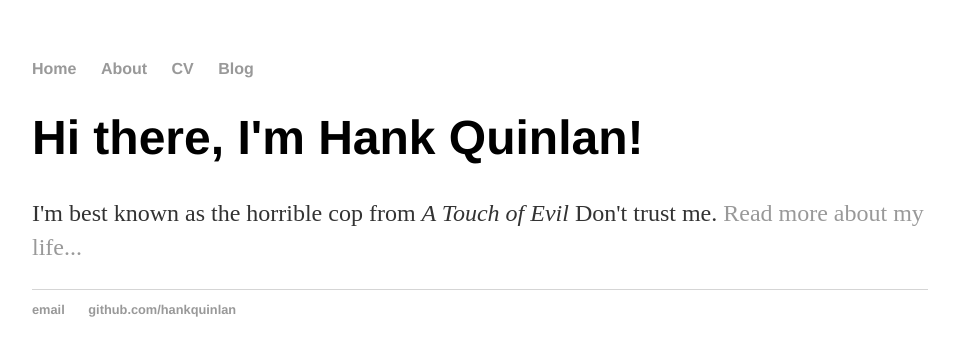
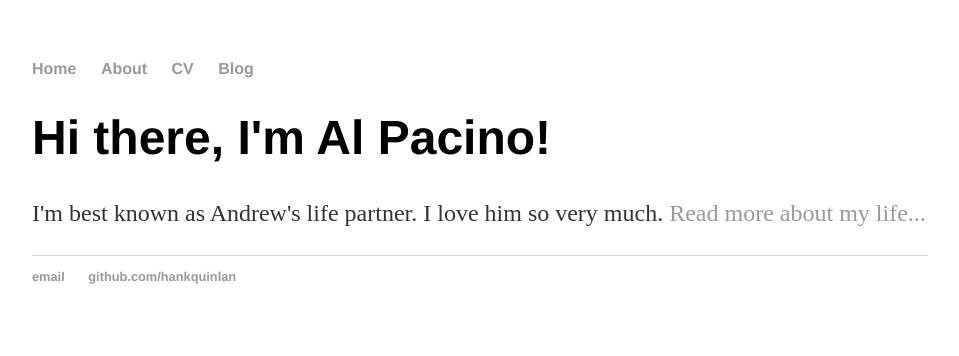
Before and after one commit to alfonsopacino/aalfonsopacinol, a Jekyll site: the page built from index.html, in a window 1280 px wide. Shown: the top 356 px of the page, without its empty margins (160-1119 px from the left). Built offline with Jekyll 4.4.1, drawn with Linux system fonts in a browser that asks for light colours.

Commit message:
Update index.html
change to Al Pacino

```diff
--- a/index.html
+++ b/index.html
@@ -1,8 +1,8 @@
 ---
 layout: default
-title: Hank Quinlan, Horrible Cop
+title: Al Pacino, the best dog
 ---
 <div class="blurb">
-	<h1>Hi there, I'm Hank Quinlan!</h1>
-	<p>I'm best known as the horrible cop from <em>A Touch of Evil</em> Don't trust me. <a href="/about">Read more about my life...</a></p>
+	<h1>Hi there, I'm Al Pacino!</h1>
+	<p>I'm best known as Andrew's life partner. I love him so very much. <a href="/about">Read more about my life...</a></p>
 </div><!-- /.blurb -->
```
